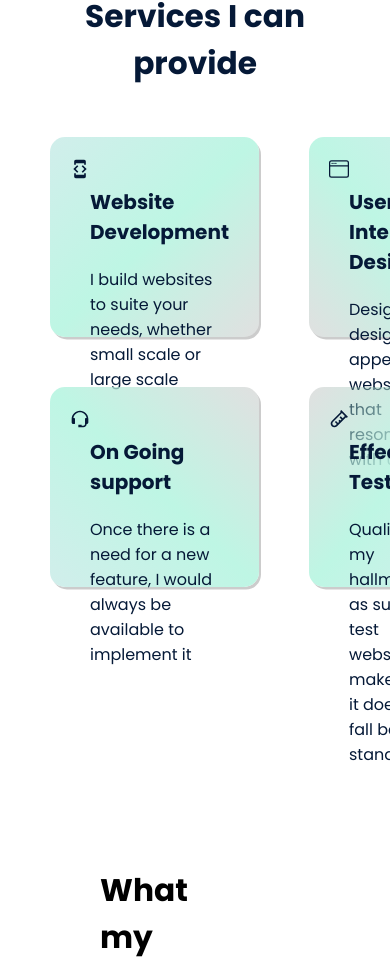
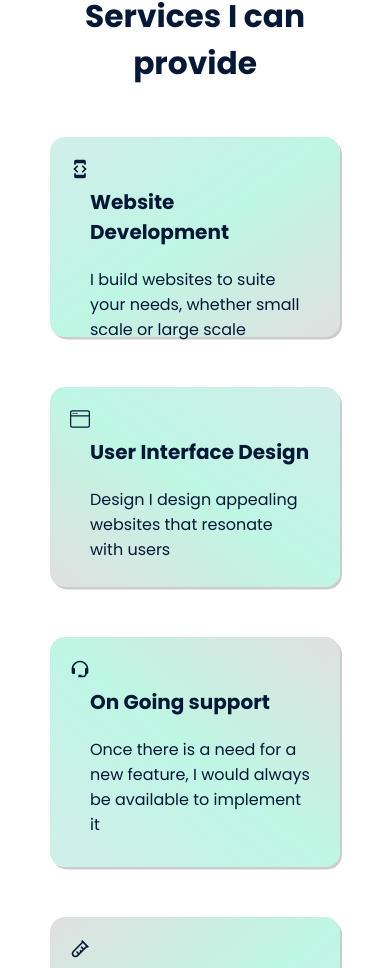
Before and after one commit to pandasoft0/react-portfolio, a React (Create React App) app: page / in a window 390 px wide. Shown: the part 1011-1979 px from the top of the page. Built offline with nearby package versions, Linux system fonts and the light colour scheme.

Commit message:
Improve responsiveness

```diff
--- a/src/components/Header/HeaderElements.js
+++ b/src/components/Header/HeaderElements.js
@@ -43,6 +43,8 @@ export const HeaderMainText = styled.p`
         text-align: center;
     }
 
+
+
 `
 
 export const HeaderBtn = styled.button`
@@ -73,6 +75,10 @@ export const HeaderBtn = styled.button`
     @media ${device.mobileL} {
 
     }
+
+    @media ${device.laptop} {
+        white-space: nowrap;
+    }
 `
 
 export const HeaderImg = styled.div`
--- a/src/components/Navbar/NavbarElements.js
+++ b/src/components/Navbar/NavbarElements.js
@@ -9,6 +9,7 @@ export const NavWrapper = styled.nav`
     justify-content: space-between;
     align-items: center;
     background-color: #051937;
+    /* white-space: nowrap; */
 
     @media ${device.mobileL} {
 
--- a/src/components/Servicess/ServiceElements.js
+++ b/src/components/Servicess/ServiceElements.js
@@ -18,6 +18,15 @@ export const ServiceGrid = styled.div`
     grid-template-columns: repeat(2, 1fr);
     grid-template-rows: repeat(2, 20rem);
     gap: 5rem;
+
+
+    @media ${device.mobileL} {
+        display: grid;
+        grid-template-columns: repeat(1, 1fr);
+        grid-template-rows: repeat(2, 20rem);
+        gap: 5rem;
+    }
+
 `
 
 
--- a/src/components/Testimonial/TestimonialElements.js
+++ b/src/components/Testimonial/TestimonialElements.js
@@ -12,16 +12,27 @@ export const TestimonialContainer = styled.section`
         width: 424px;
     }
 
+    @media ${device.laptop} {
+        height: 100%;
+    }
 `
 
 export const LeftTestimonial = styled.div`
     position: absolute;
     top: 18rem;
-    max-width: 20vw;
+    max-width: 20%;
     margin-left: 10rem;
 
     @media ${device.tablet} {
+        top: 0;
+        max-width: 100%;
+        margin-left: 0;
         position: relative;
+        text-align: center;
+
+    }
+
+    @media ${device.laptop} {
 
     }
 `
@@ -39,7 +50,6 @@ export const LeftTestimonialSub = styled.p`
 export const RightTestimonial = styled.div`
     /* background-color: red; */
     width: 60%;
-    height: 100%;
     position: absolute;
     top: 0;
     right: 0;
@@ -49,6 +59,7 @@ export const RightTestimonial = styled.div`
         position: relative;
         width: 100%;
         text-align: center;
+        margin-top: 10rem;
     }
 `
 
@@ -57,7 +68,6 @@ export const Testimonial1 = styled.div`
     background-color: #051937;
     padding: 2rem 2rem;
     margin-bottom: 5rem;
-    height: 33.33%;
     margin-right: 0;
 
     &:hover {
@@ -75,7 +85,7 @@ export const Testimonial2 = styled.div`
     padding: 2rem 2rem;
     margin-left: 9rem;
     margin-bottom: 5rem;
-    height: 33.33%;
+
 
     &:hover {
         transform: translateX(-0.5%);
@@ -94,7 +104,7 @@ export const Testimonial2 = styled.div`
 export const Testimonial3 = styled.div`
     background-color: #051937;
     padding: 2rem 2rem;
-    height: 18rem;
+
 
     &:hover {
         transform: translateX(-0.5%);
```
